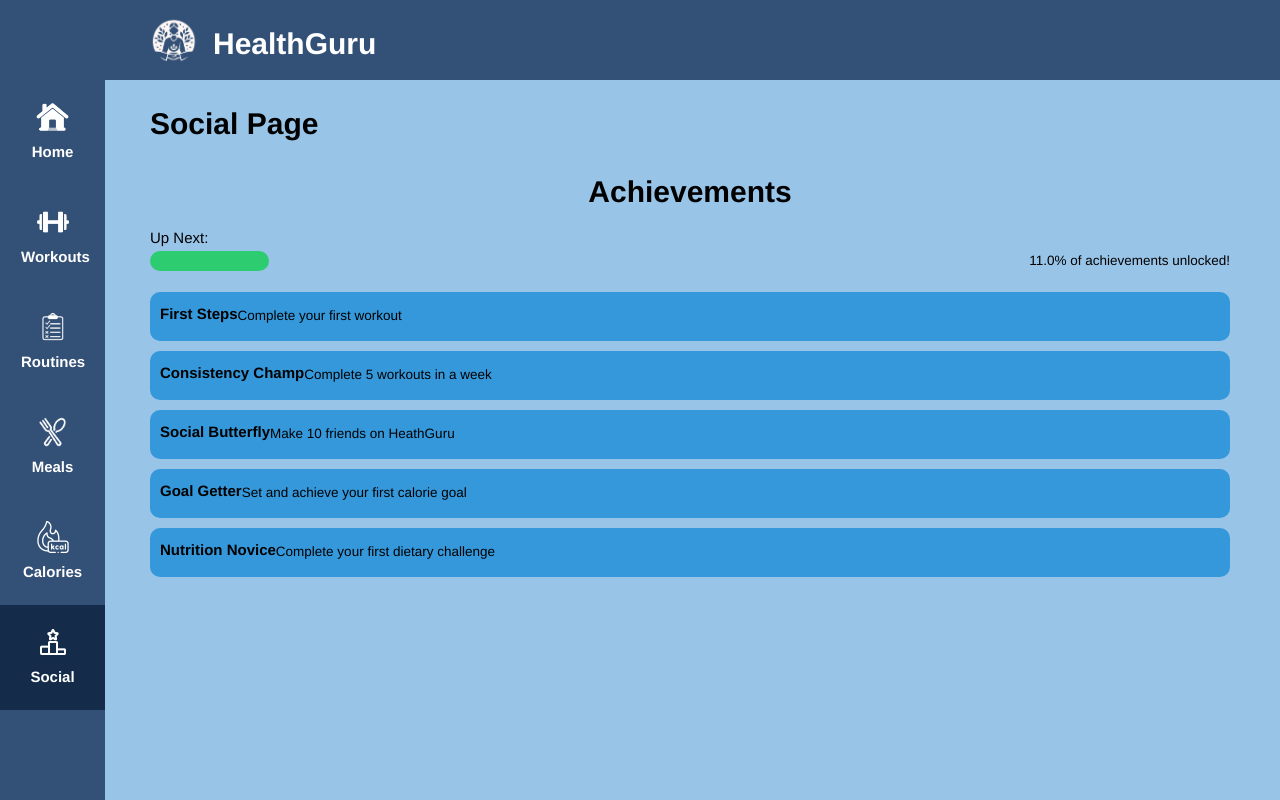
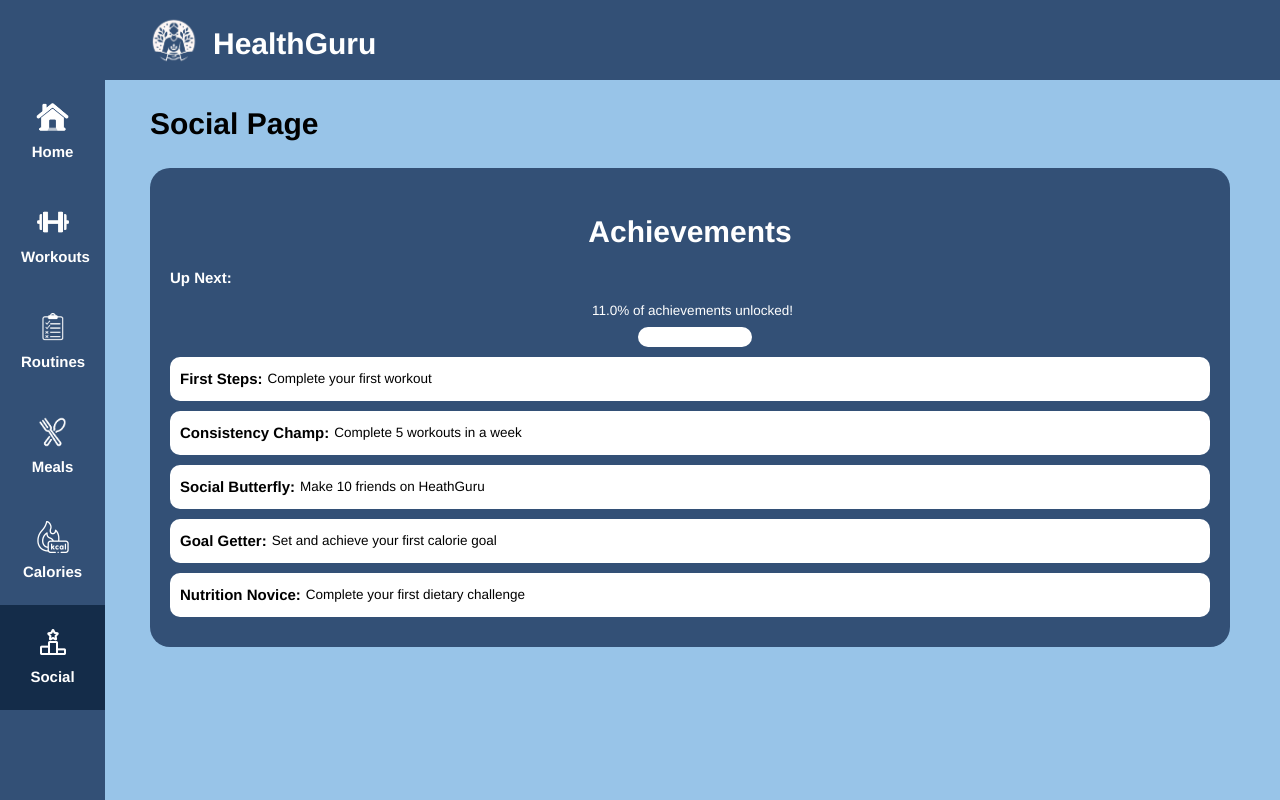
Before and after one commit to BT3103AppDev1/l1-final-term-project-group7, a Vue app: page /social in a window 1280 px wide. Built offline with nearby package versions, Linux system fonts and the light colour scheme.

Commit message:
added leaderboard

```diff
--- a/src/components/social/Achievements.vue
+++ b/src/components/social/Achievements.vue
@@ -1,10 +1,12 @@
 <template>
     <div class="achievements">
       <h1 class="achievements-heading">Achievements</h1>
-      <div class="up-next">Up Next:</div>
+      <div class="up-next">
+        Up Next:
+      </div>
       <div class="progress-container">
+        <div class="progress-text">11.0% of achievements unlocked!</div>
         <div class="progress-bar"></div>
-        <div class="progress-text">11.0% of achievements unlocked!</div>
       </div>
       <div class="achievement" v-for="(achievement, index) in achievements" :key="index">
         <div class="achievement-item">
@@ -21,11 +23,11 @@ export default {
     data() {
       return {
         achievements: [
-                {title: 'First Steps', description: 'Complete your first workout'},
-                {title: 'Consistency Champ', description: 'Complete 5 workouts in a week'},
-                {title: 'Social Butterfly', description: 'Make 10 friends on HeathGuru'},
-                {title: 'Goal Getter', description: 'Set and achieve your first calorie goal'},
-                {title: 'Nutrition Novice', description: 'Complete your first dietary challenge'}
+          { title: 'First Steps:', description: 'Complete your first workout' },
+          { title: 'Consistency Champ:', description: 'Complete 5 workouts in a week' },
+          { title: 'Social Butterfly:', description: 'Make 10 friends on HeathGuru' },
+          { title: 'Goal Getter:', description: 'Set and achieve your first calorie goal' },
+          { title: 'Nutrition Novice:', description: 'Complete your first dietary challenge' }
         ]
       };
     }
@@ -35,36 +37,50 @@ export default {
   <style scoped>
   .achievements {
     text-align: center;
+    background-color: #335076;
+    border-radius: 20px;
+    padding: 20px;
   }
 
-.achievements-heading {
+  .achievements-heading,
+  .up-next {
+    color: #ffffff;
     margin-bottom: 10px;
   }
 
   .up-next {
-  text-align: left;
+    display: flex;
+    align-items: center;
+    justify-content: flex-start; /* Align "Up Next" to the left */
+    font-weight: bold;
   }
 
   .progress-container {
     display: flex;
-  justify-content: space-between;
-  margin-bottom: 20px;
+    flex-direction: column;
     align-items: center;
+    justify-content: flex-end;
+    margin-left: 10px;
+    margin-bottom: 10px;
   }
 
   .progress-bar {
-  width: 11%; /* Adjust as needed based on progress */
     height: 20px;
-  background-color: #2ecc71; /* Green color */
+    background-color: #ffffff;
     border-radius: 10px;
+    width: 11%;
+    margin-top: 5px;
   }
 
   .progress-text {
     font-size: 0.9em;
+    color: #ffffff;
+    white-space: nowrap;
+    margin-right: 5px;
   }
 
   .achievement {
-  background-color: #3498db; /* Blue color */
+    background-color: #ffffff;
     border-radius: 10px;
     padding: 10px;
     margin-bottom: 10px;
@@ -77,10 +93,12 @@ export default {
 
   .achievement-title {
     font-weight: bold;
-  margin-bottom: 5px;
+    text-align: left;
   }
 
   .achievement-description {
     font-size: 0.9em;
+    text-align: left;
+    margin-left: 5px;
   }
   </style>
--- /dev/null
+++ b/src/components/social/Leaderboard.vue
@@ -0,0 +1,35 @@
+<template>
+    <div class="social-page">
+      <div class="leaderboard-container">
+        <h2 class="leaderboard-heading">Leaderboard</h2>
+        <!-- Add leaderboard content here -->
+      </div>
+      <div class="achievements">
+        <h1 class="achievements-heading">Achievements</h1>
+      </div>
+    </div>
+  </template>
+
+  <style scoped>
+    .social-page {
+      display: flex;
+      justify-content: space-between;
+    }
+
+    .leaderboard-container {
+      flex: 1;
+      background-color: #ffffff;
+      padding: 20px;
+      border-radius: 20px;
+      margin-right: 10px;
+    }
+
+    .leaderboard-heading {
+      color: #335076;
+      margin-bottom: 10px;
+    }
+
+    .achievements {
+      flex: 2;
+    }
+  </style>
```
Lines whose indentation alone changed are shown as unchanged.
